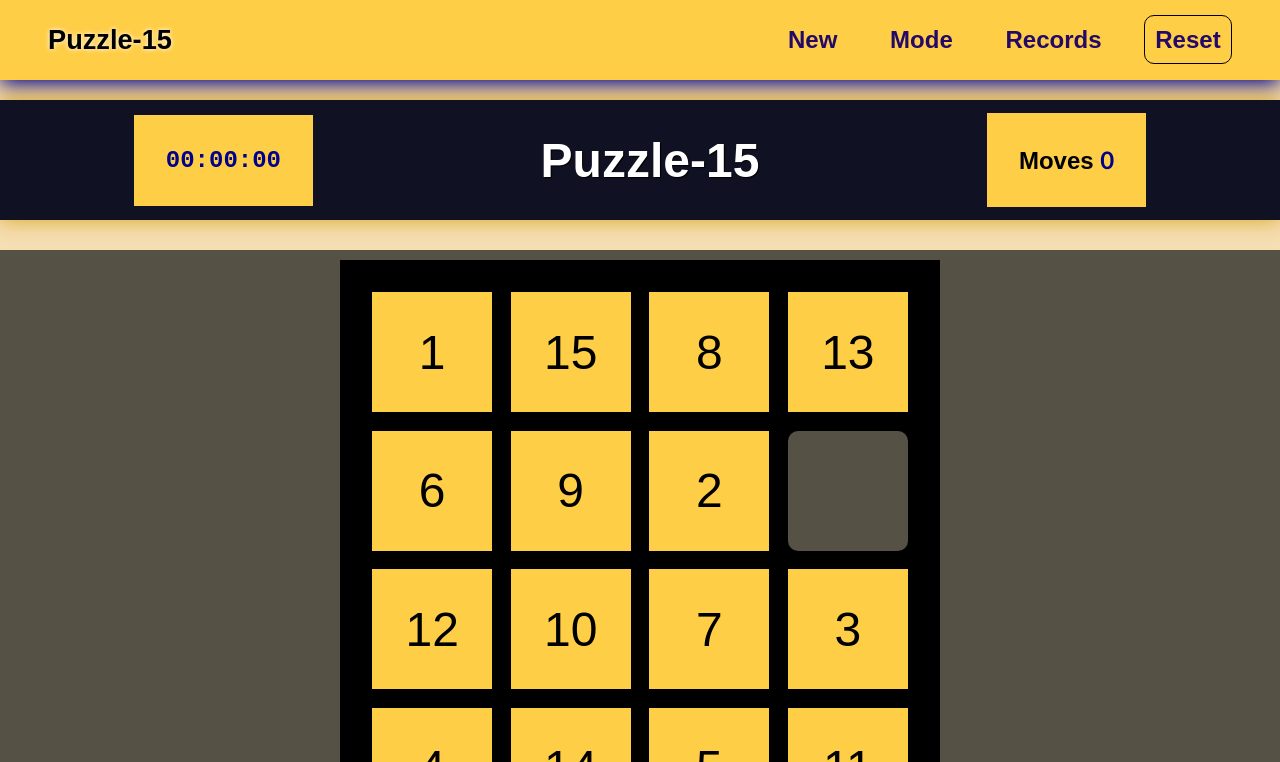
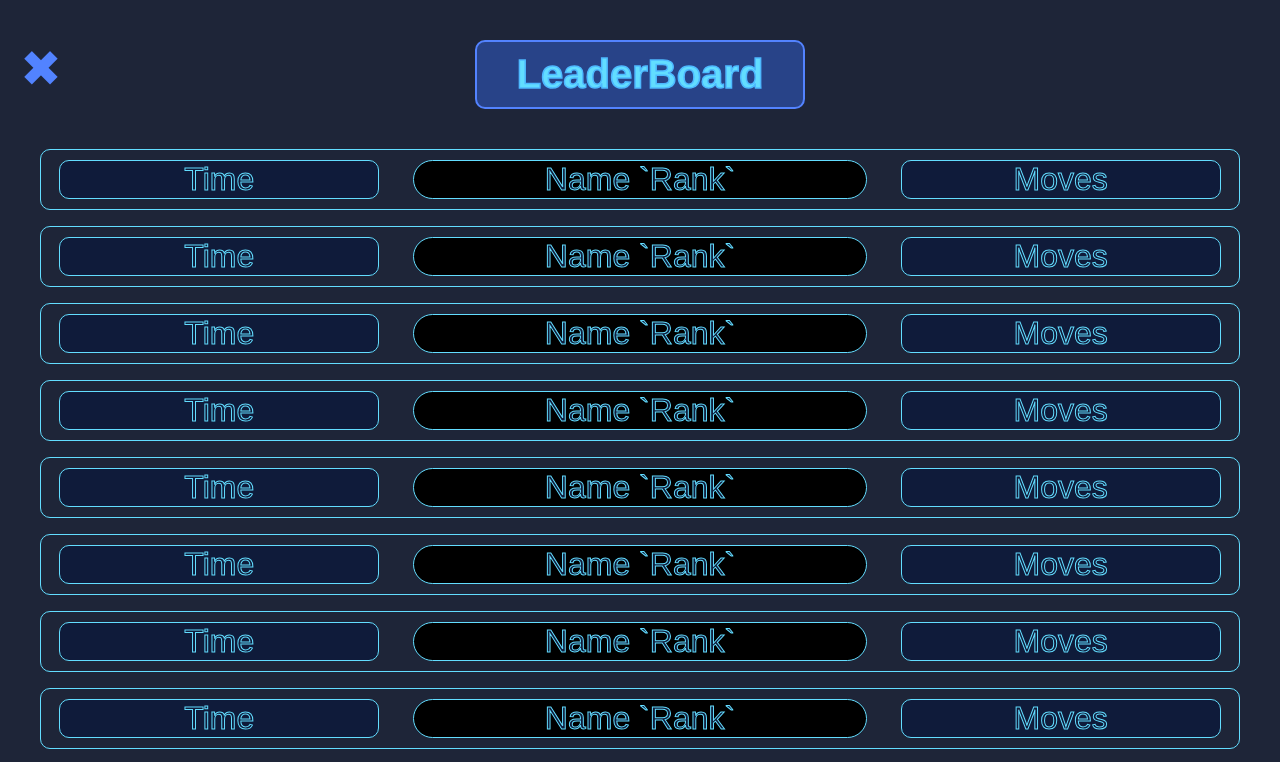
Before and after one commit to seenumedio/Puzzle-15, a plain HTML site: page index.html in a window 1280 px wide. Both pictures are taken after a click on the link "Records". Shown: the top 762 px of the page. Drawn offline with nearby package versions, Linux system fonts and the light colour scheme; a web font is replaced by a local one.

Commit message:
added leaderBoard

```diff
--- a/index.html
+++ b/index.html
@@ -18,7 +18,6 @@
                 <img src="../../icon.png" alt="">
                 <h1>Puzzle-15</h1>
             </a>
-
             <button class="hambBtn">
                 <span class="bar"></span>
                 <span class="bar"></span>
@@ -50,6 +49,63 @@
         </div>
         <button id="pauseGame">Pause</button>
     </div>
+    <!-- leaderBoard -->
+    <div class="leaderboard">
+        <span class="closeScores">✖</span>
+        <h1>LeaderBoard</h1>
+        <div class="scores">
+            <div class="score">
+                <div class="time">Time</div>
+                <div class="player"><span class="name">Name</span> `Rank`</div>
+                <div class="movesRecord">Moves</div>
+            </div>
+            <div class="score">
+                <div class="time">Time</div>
+                <div class="player"><span class="name">Name</span> `Rank`</div>
+                <div class="movesRecord">Moves</div>
+            </div>
+            <div class="score">
+                <div class="time">Time</div>
+                <div class="player"><span class="name">Name</span> `Rank`</div>
+                <div class="movesRecord">Moves</div>
+            </div>
+            <div class="score">
+                <div class="time">Time</div>
+                <div class="player"><span class="name">Name</span> `Rank`</div>
+                <div class="movesRecord">Moves</div>
+            </div>
+            <div class="score">
+                <div class="time">Time</div>
+                <div class="player"><span class="name">Name</span> `Rank`</div>
+                <div class="movesRecord">Moves</div>
+            </div>
+            <div class="score">
+                <div class="time">Time</div>
+                <div class="player"><span class="name">Name</span> `Rank`</div>
+                <div class="movesRecord">Moves</div>
+            </div>
+            <div class="score">
+                <div class="time">Time</div>
+                <div class="player"><span class="name">Name</span> `Rank`</div>
+                <div class="movesRecord">Moves</div>
+            </div>
+            <div class="score">
+                <div class="time">Time</div>
+                <div class="player"><span class="name">Name</span> `Rank`</div>
+                <div class="movesRecord">Moves</div>
+            </div>
+            <div class="score">
+                <div class="time">Time</div>
+                <div class="player"><span class="name">Name</span> `Rank`</div>
+                <div class="movesRecord">Moves</div>
+            </div>
+            <div class="score">
+                <div class="time">Time</div>
+                <div class="player"><span class="name">Name</span> `Rank`</div>
+                <div class="movesRecord">Moves</div>
+            </div>
+        </div>
+    </div>
     <script src="sandbox.js"></script>
 </body>
 </html>
--- a/sandbox.js
+++ b/sandbox.js
@@ -9,6 +9,7 @@ let elapsedTime = 0;
 let isRunning = false;
 let firstMove = false;
 
+const puzzle = document.querySelector('.puzzle');
 const puzzleContainer = document.querySelector('.puzzle .puzzle-container');
 
 const moves = document.querySelector('#moves');
@@ -19,6 +20,10 @@ const resetBtn = document.querySelector('.reset');
 const newGame = document.querySelector('#newGame');
 
 const wonMsg = document.querySelector('.wonMsg');
+
+const leaderBoard = document.querySelector('.leaderboard');
+const closeScores = document.querySelector('.closeScores');
+const recordsBtns = document.querySelectorAll('.records');
 // navbar
 navBar.addEventListener('click', (e) => {
     if (e.target == hambBtn || e.target.parentElement == hambBtn || Array.from(navMenu).includes(e.target)) {
@@ -189,3 +194,14 @@ function showWinMsg(){
 if (isSorted(tilesArray)) {
     showWinMsg();
 }
+// leaderBoard
+recordsBtns.forEach(recordsBtn=>{
+    recordsBtn.onclick = ()=>{
+        puzzle.classList.add('showScores');
+        leaderBoard.classList.add('showScores');
+    ;}
+});
+closeScores.onclick = () =>{
+    puzzle.classList.remove('showScores');
+    leaderBoard.classList.remove('showScores');
+}
--- a/style.css
+++ b/style.css
@@ -133,6 +133,11 @@ body {
     flex-direction: column;
     gap: 1.5rem;
     align-items: center;
+}
+
+.puzzle.showScores {
+    opacity: 0;
+    height: 0;
 }
 
 .puzzle-container {
@@ -290,6 +295,105 @@ body {
     opacity: 0.09;
 }
 
+/* leaderboard */
+.leaderboard {
+    opacity: 0;
+    height: 0;
+    width: 0;
+    pointer-events: none;
+    background-color: #1E2538;
+    padding: 20px;
+    display: flex;
+    flex-direction: column;
+    align-items: center;
+    overflow-inline: scroll;
+    font-size: clamp(1.5rem, 5vw, 2rem);
+    position: absolute;
+    top: 0;
+    transition: height 0.5s ease-in-out, width 0.5s ease-in-out, opacity 1s ease-in-out;
+}
+
+.leaderboard.showScores {
+    opacity: 1;
+    height: 100vh;
+    width: 100%;
+    pointer-events: initial;
+}
+
+.leaderboard .closeScores {
+    color: #5283ff;
+    font-size: 50px;
+    position: absolute;
+    margin-top: 20px;
+    align-self: flex-start;
+    cursor: pointer;
+}
+
+.leaderboard .closeScores:hover{
+    -webkit-text-stroke: 1px black;
+}
+
+.leaderboard div:not(.player) {
+    width: 100%;
+}
+
+.leaderboard h1 {
+    background-color: #284388;
+    color: #62DDFF;
+    -webkit-text-stroke: 1.5px #4DB9FF;
+    font-size: clamp(1.8rem, 7vw, 2.5rem);
+    text-align: center;
+    width: fit-content;
+    padding: 10px 40px;
+    margin: 20px 0;
+    border-radius: 10px;
+    border: 2.5px solid #5383FF;
+}
+
+.leaderboard .scores {
+    color: #0F1B3A;
+    -webkit-text-stroke: 1px #63DDFF;
+    display: flex;
+    flex-direction: column;
+    align-items: center;
+    gap: 1rem;
+    padding: 20px;
+}
+
+.leaderboard .scores div {
+    border: 1px solid #63DDFF;
+}
+
+.leaderboard .scores .score {
+    border: 1px solid #63DDFF;
+    border-radius: 10px;
+    padding: 10px;
+    display: grid;
+    grid-template-columns: 1fr 1.5fr 1fr;
+    align-items: center;
+    justify-items: center;
+}
+
+.time,
+.movesRecord {
+    max-width: 25vw;
+    background-color: #0F1B3A;
+    text-align: center;
+    border-radius: 10px;
+}
+
+.player {
+    width: 90%;
+    background-color: black;
+    text-align: center;
+    border-radius: 50px;
+    padding: 0 5px;
+}
+.player:hover{
+    box-shadow: 0 0 10px aqua;
+    text-shadow: 0 0 2.5px aqua;
+    cursor:default;
+}
 @media all and (max-width:640px) {
 
     /* navbar */
```
